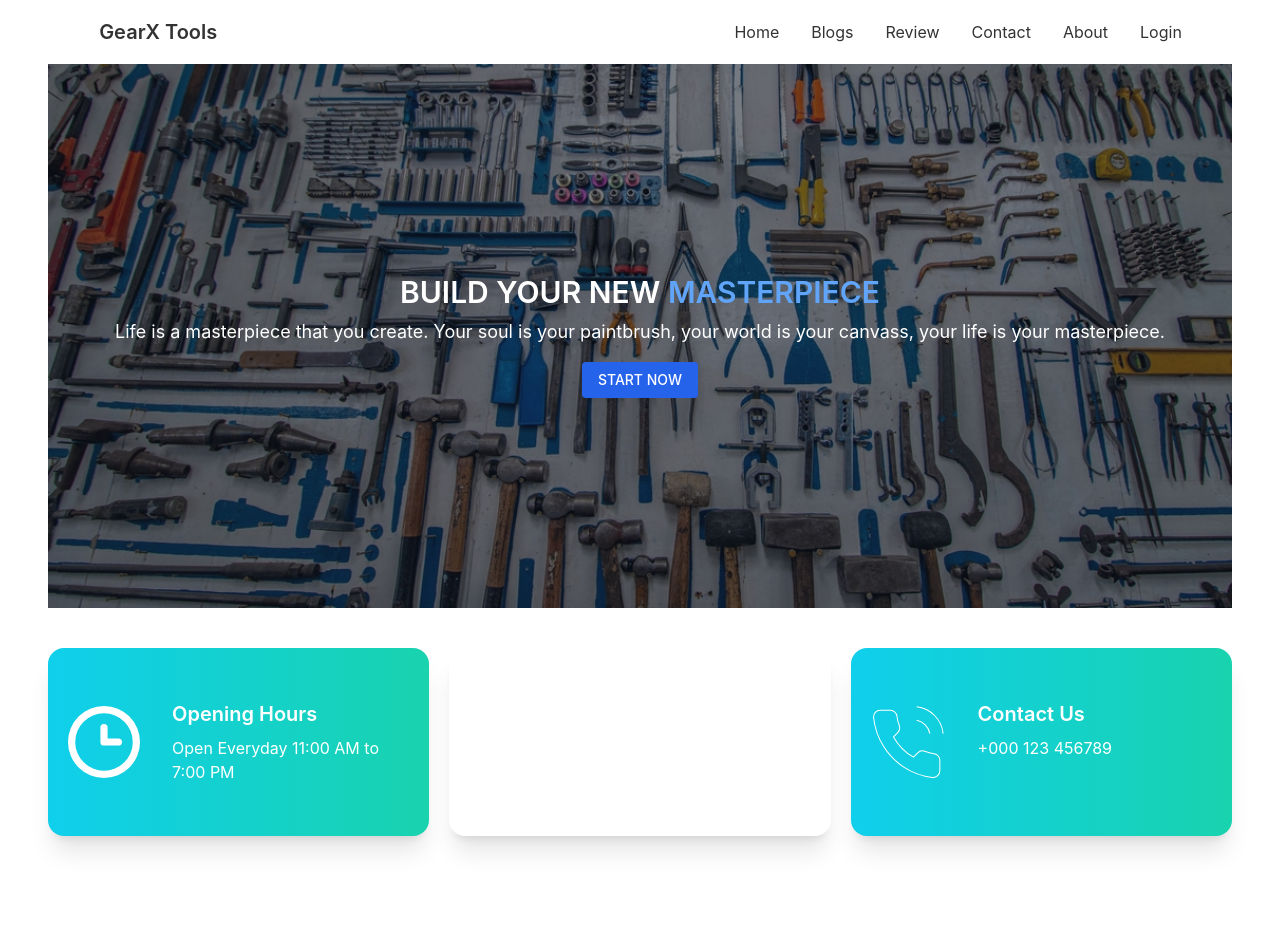
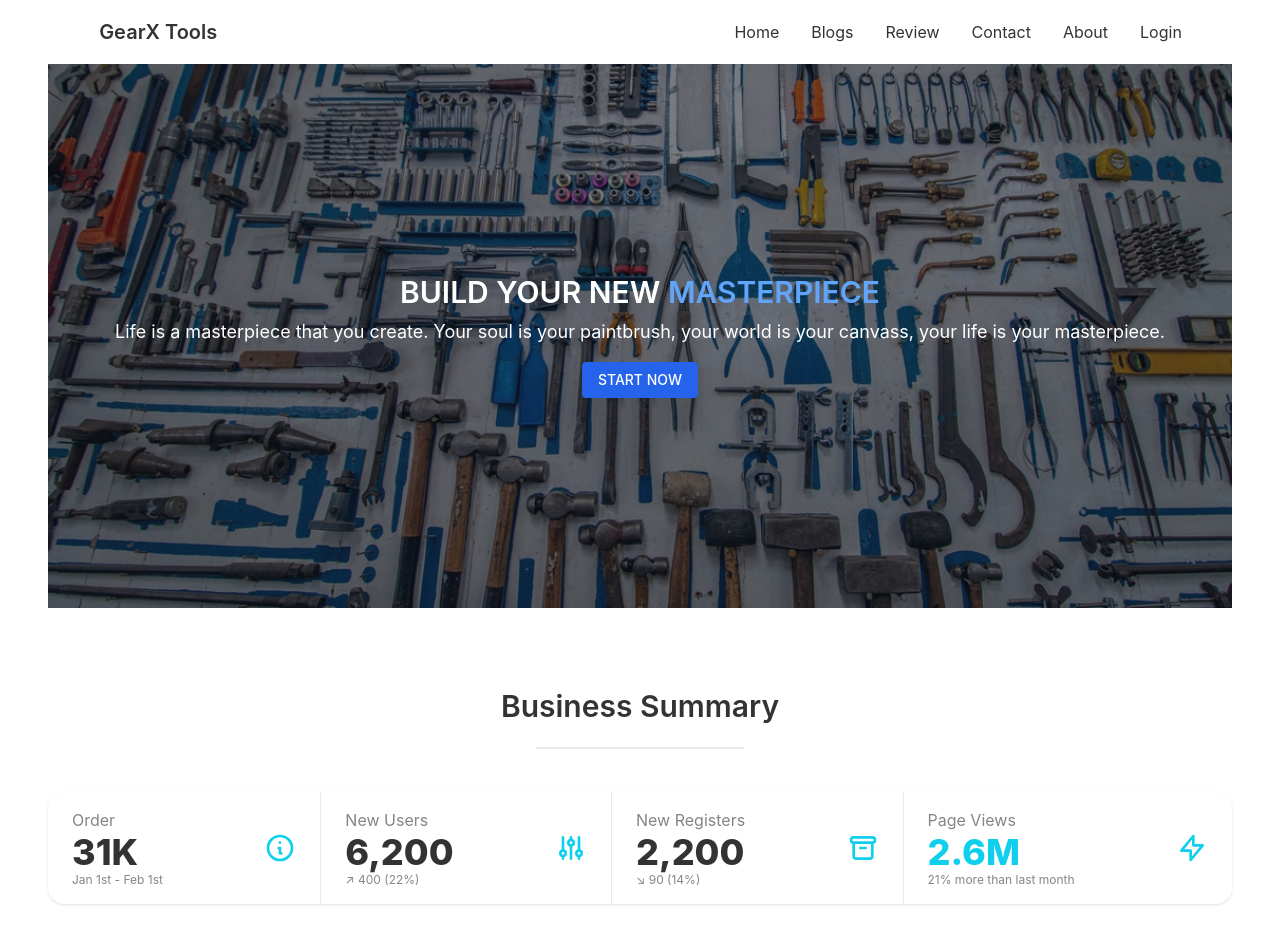
Before and after one commit to MrRonnie/Manufacturer-Website-Client-Side, a React (Create React App) app: page / in a window 1280 px wide. Shown: the top 952 px of the page. Built offline with nearby package versions, Linux system fonts and the light colour scheme.

Commit message:
Business Summary section added

```diff
--- /dev/null
+++ b/src/Pages/Home/BusinessSummary.js
@@ -0,0 +1,98 @@
+import React from "react";
+
+const BusinessSummary = () => {
+  return (
+    <section className="mt-10 py-10">
+      <div>
+        <h2 className="text-3xl font-semibold text-center">Business Summary</h2>
+      </div>
+      <div class="divider rounded-lg w-52 mx-auto"></div>
+      <div class="stats shadow stats-vertical lg:stats-horizontal  w-full mx-auto mt-5">
+        <div class="stat">
+          <div class="stat-figure text-secondary">
+            <svg
+              xmlns="http://www.w3.org/2000/svg"
+              fill="none"
+              viewBox="0 0 24 24"
+              class="inline-block w-8 h-8 stroke-current"
+            >
+              <path
+                stroke-linecap="round"
+                stroke-linejoin="round"
+                stroke-width="2"
+                d="M13 16h-1v-4h-1m1-4h.01M21 12a9 9 0 11-18 0 9 9 0 0118 0z"
+              ></path>
+            </svg>
+          </div>
+          <div class="stat-title">Order</div>
+          <div class="stat-value">31K</div>
+          <div class="stat-desc">Jan 1st - Feb 1st</div>
+        </div>
+
+        <div class="stat">
+          <div class="stat-figure text-secondary">
+            <svg
+              xmlns="http://www.w3.org/2000/svg"
+              fill="none"
+              viewBox="0 0 24 24"
+              class="inline-block w-8 h-8 stroke-current"
+            >
+              <path
+                stroke-linecap="round"
+                stroke-linejoin="round"
+                stroke-width="2"
+                d="M12 6V4m0 2a2 2 0 100 4m0-4a2 2 0 110 4m-6 8a2 2 0 100-4m0 4a2 2 0 110-4m0 4v2m0-6V4m6 6v10m6-2a2 2 0 100-4m0 4a2 2 0 110-4m0 4v2m0-6V4"
+              ></path>
+            </svg>
+          </div>
+          <div class="stat-title">New Users</div>
+          <div class="stat-value">6,200</div>
+          <div class="stat-desc">↗︎ 400 (22%)</div>
+        </div>
+
+        <div class="stat">
+          <div class="stat-figure text-secondary">
+            <svg
+              xmlns="http://www.w3.org/2000/svg"
+              fill="none"
+              viewBox="0 0 24 24"
+              class="inline-block w-8 h-8 stroke-current"
+            >
+              <path
+                stroke-linecap="round"
+                stroke-linejoin="round"
+                stroke-width="2"
+                d="M5 8h14M5 8a2 2 0 110-4h14a2 2 0 110 4M5 8v10a2 2 0 002 2h10a2 2 0 002-2V8m-9 4h4"
+              ></path>
+            </svg>
+          </div>
+          <div class="stat-title">New Registers</div>
+          <div class="stat-value">2,200</div>
+          <div class="stat-desc">↘︎ 90 (14%)</div>
+        </div>
+        <div class="stat">
+          <div class="stat-figure text-secondary">
+            <svg
+              xmlns="http://www.w3.org/2000/svg"
+              fill="none"
+              viewBox="0 0 24 24"
+              class="inline-block w-8 h-8 stroke-current"
+            >
+              <path
+                stroke-linecap="round"
+                stroke-linejoin="round"
+                stroke-width="2"
+                d="M13 10V3L4 14h7v7l9-11h-7z"
+              ></path>
+            </svg>
+          </div>
+          <div class="stat-title">Page Views</div>
+          <div class="stat-value text-secondary">2.6M</div>
+          <div class="stat-desc">21% more than last month</div>
+        </div>
+      </div>
+    </section>
+  );
+};
+
+export default BusinessSummary;
--- a/src/Pages/Home/Home.js
+++ b/src/Pages/Home/Home.js
@@ -1,5 +1,6 @@
 import React from "react";
 import Banner from "./Banner";
+import BusinessSummary from "./BusinessSummary";
 import ContactUs from "./ContactUs";
 import Info from "./Info";
 import MidCard from "./MidCard";
@@ -8,6 +9,7 @@ const Home = () => {
   return (
     <div>
       <Banner></Banner>
+      <BusinessSummary></BusinessSummary>
       <Info></Info>
       <MidCard></MidCard>
       <ContactUs></ContactUs>
--- a/src/Pages/Home/Info.js
+++ b/src/Pages/Home/Info.js
@@ -16,7 +16,7 @@ const Info = () => {
       <InfoCard
         cardTitle="Visit our location"
         cardDetail="Brooklyn, NY 10036, United States"
-        bgClass="bg-accent"
+        bgClass="bg-[#3A4256]"
         img={marker}
       ></InfoCard>
       <InfoCard
```
